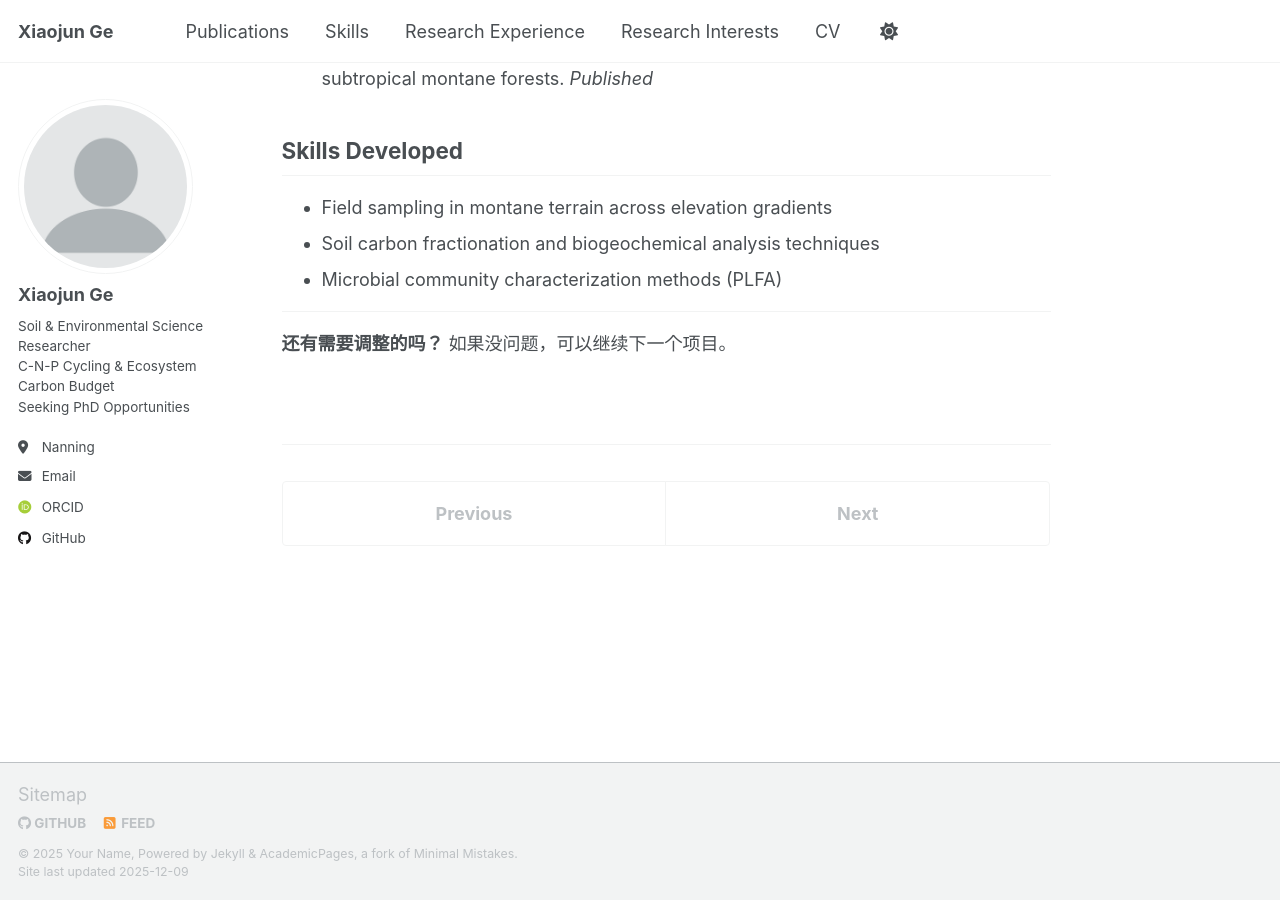
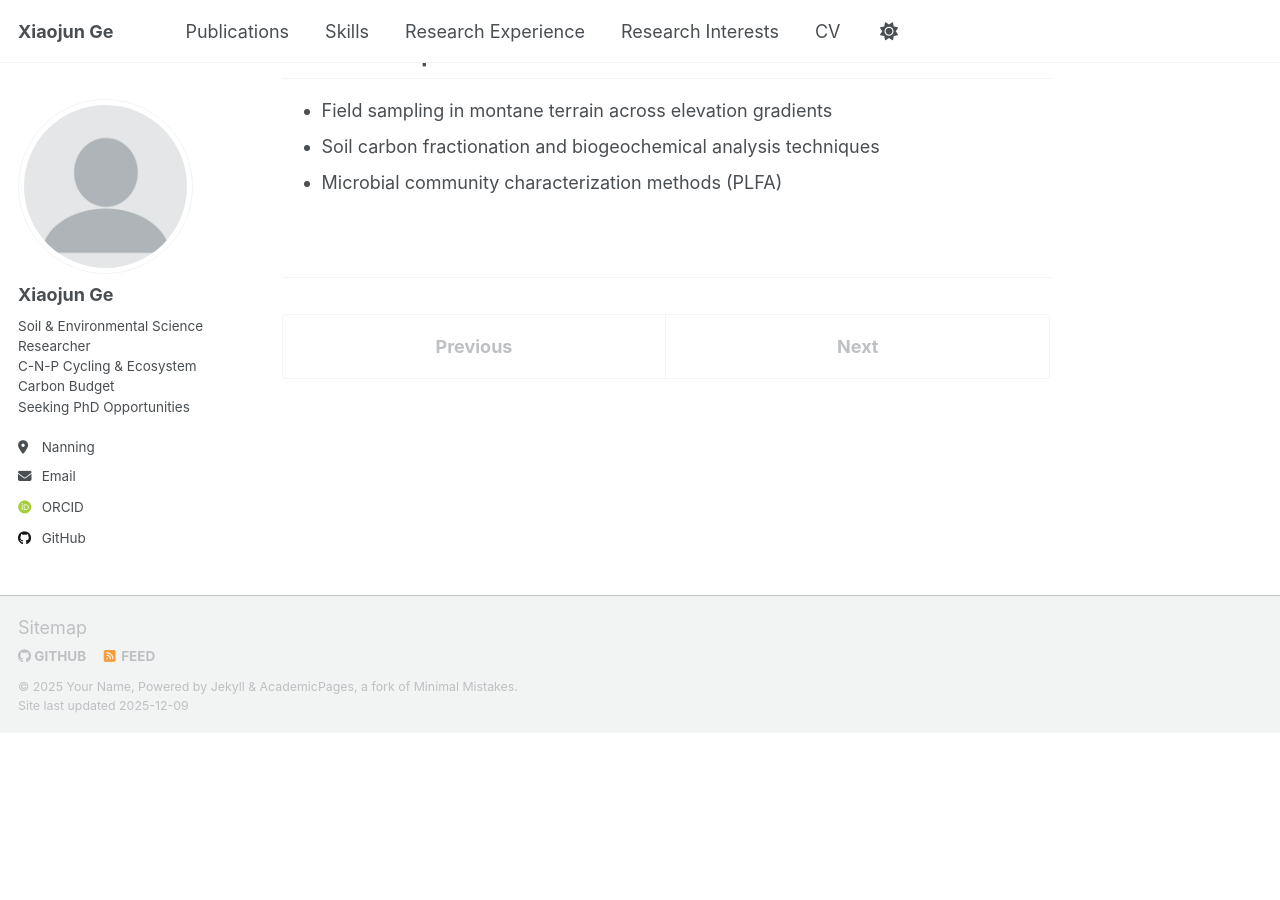
Before and after one commit to gexiaojun1201/Xiaojun_Ge.github.io, a Jekyll site: the page built from _research_experience/forest-ecosystem-carbon.md, in a window 1280 px wide and 900 px high, scrolled down 1275 px. Built offline with Jekyll 4.4.1, drawn with Linux system fonts in a browser that asks for light colours; some web fonts are replaced; a script that is not in the unit is left out; after the commit the page ends 2008 px from its top, so only the background shows below that.

Commit message:
Update forest-ecosystem-carbon.md

```diff
--- a/_research_experience/forest-ecosystem-carbon.md
+++ b/_research_experience/forest-ecosystem-carbon.md
@@ -9,11 +9,8 @@ location: "Guangzhou, China"
 ---
 
 **Position:** Research Student
-
 **Supervisors:** Zaijian Yuan, Xiaomin Li
-
-**Duration:** May 2020 – December 2021
-
+**Duration:** May 2020 – December 2021<br>
 **Project Description:** Investigated soil carbon dynamics and microbial nutrient cycling along altitudinal gradients (300m – 1,900m) in subtropical montane forests.
 
 ## Field Work
@@ -45,7 +42,3 @@ location: "Guangzhou, China"
 - Field sampling in montane terrain across elevation gradients
 - Soil carbon fractionation and biogeochemical analysis techniques
 - Microbial community characterization methods (PLFA)
-
----
-
-**还有需要调整的吗？** 如果没问题，可以继续下一个项目。
```
